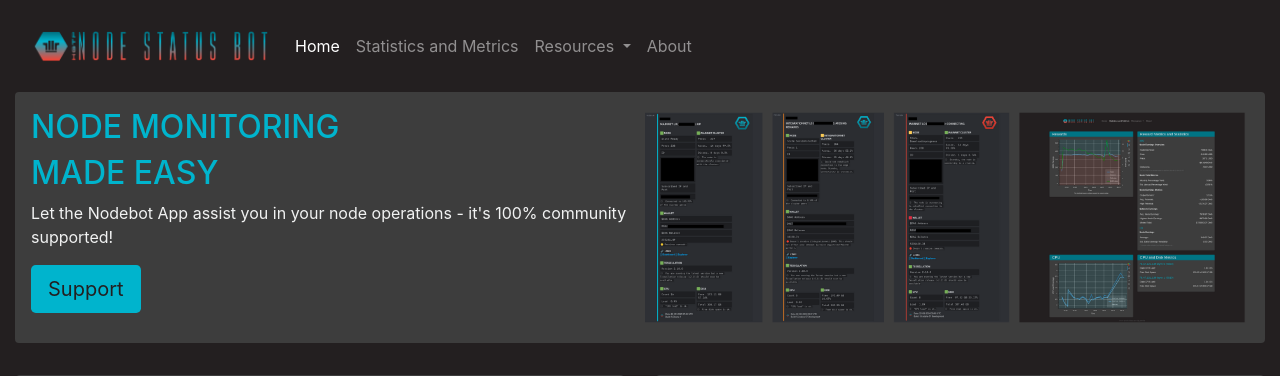
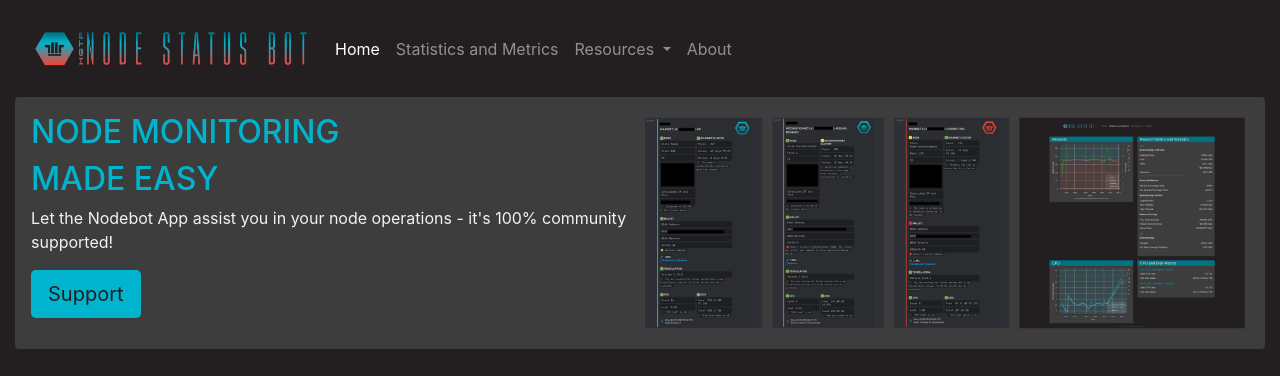
Before and after one commit to buzzgreyday/hgtp-node-discord-bot, a Python web app: template templates/index.html in a window 1280 px wide. Shown: the top 376 px of the page. Run offline with Jinja, Linux system fonts and the light colour scheme; the template is opened without the code that fills it, so the values that code supplies are empty; some libraries are stand-ins or nearby versions.

Commit message:
html navbar

```diff
--- a/templates/index.html
+++ b/templates/index.html
@@ -38,15 +38,15 @@
 </head>
 <body>
     <div class="container-fluid d-flex flex-column mt-3" style="max-width: 80em;">
-        <nav class="navbar navbar-expand-lg navbar-dark w-100" style="max-width: 80em; background-color: #231f20 !important">
+        <nav class="navbar navbar-expand-sm navbar-dark ms-0" style="max-width: 80em; background-color: #231f20 !important">
             <a class="navbar-brand" href="/">
-              <img src="../../static/logo/banner-color.png" style="width: 100%; max-width: 12em; min-width: 6em;" alt="logo">
+              <img src="../../static/logo/banner-color.png" style="width: 100%; max-width: 14em; min-width: 4em;" alt="logo">
             </a>
             <button class="navbar-toggler" type="button" data-toggle="collapse" data-target="#navbarSupportedContent" aria-controls="navbarSupportedContent" aria-expanded="false" aria-label="Toggle navigation">
               <span class="navbar-toggler-icon"></span>
             </button>
             <div class="collapse navbar-collapse" id="navbarSupportedContent">
-              <ul class="navbar-nav me-auto mb-2 mb-lg-0">
+              <ul class="navbar-nav mb-2 mb-sm-0">
                 <li class="nav-item">
                   <a class="nav-link active" aria-current="page" href="/">Home</a>
                 </li>
--- a/templates/pages/about.html
+++ b/templates/pages/about.html
@@ -36,15 +36,15 @@
 </head>
 <body>
     <div class="container-fluid d-flex flex-column mt-3" style="max-width: 80em;">
-        <nav class="navbar navbar-expand-lg navbar-dark w-100" style="max-width: 80em; background-color: #231f20 !important">
+        <nav class="navbar navbar-expand-sm navbar-dark ms-0" style="max-width: 80em; background-color: #231f20 !important">
             <a class="navbar-brand" href="/">
-              <img src="../../static/logo/banner-color.png" style="width: 100%; max-width: 12em; min-width: 6em;" alt="logo">
+              <img src="../../static/logo/banner-color.png" style="width: 100%; max-width: 14em; min-width: 4em;" alt="logo">
             </a>
             <button class="navbar-toggler" type="button" data-toggle="collapse" data-target="#navbarSupportedContent" aria-controls="navbarSupportedContent" aria-expanded="false" aria-label="Toggle navigation">
               <span class="navbar-toggler-icon"></span>
             </button>
             <div class="collapse navbar-collapse" id="navbarSupportedContent">
-              <ul class="navbar-nav me-auto mb-2 mb-lg-0">
+              <ul class="navbar-nav mb-2 mb-sm-0">
                 <li class="nav-item">
                   <a class="nav-link active" aria-current="page" href="/">Home</a>
                 </li>
--- a/templates/pages/statistics.html
+++ b/templates/pages/statistics.html
@@ -36,15 +36,15 @@
     </head>
     <body>
         <div class="container-fluid d-flex flex-column mt-3" style="max-width: 80em;">
-            <nav class="navbar navbar-expand-lg navbar-dark w-100" style="max-width: 80em; background-color: #231f20 !important">
+            <nav class="navbar navbar-expand-sm navbar-dark ms-0" style="max-width: 80em; background-color: #231f20 !important">
             <a class="navbar-brand" href="/">
-                  <img src="../../static/logo/banner-color.png" style="width: 100%; max-width: 12em; min-width: 6em;" alt="logo">
+              <img src="../../static/logo/banner-color.png" style="width: 100%; max-width: 14em; min-width: 4em;" alt="logo">
             </a>
             <button class="navbar-toggler" type="button" data-toggle="collapse" data-target="#navbarSupportedContent" aria-controls="navbarSupportedContent" aria-expanded="false" aria-label="Toggle navigation">
               <span class="navbar-toggler-icon"></span>
             </button>
             <div class="collapse navbar-collapse" id="navbarSupportedContent">
-                  <ul class="navbar-nav me-auto mb-2 mb-lg-0">
+              <ul class="navbar-nav mb-2 mb-sm-0">
                 <li class="nav-item">
                   <a class="nav-link active" aria-current="page" href="/">Home</a>
                 </li>
--- a/templates/stats.html
+++ b/templates/stats.html
@@ -37,15 +37,15 @@
 </head>
 <body>
     <div class="container-fluid d-flex flex-column mt-3" style="max-width: 80em;">
-        <nav class="navbar navbar-expand-lg navbar-dark w-100" style="max-width: 80em; background-color: #231f20 !important">
+        <nav class="navbar navbar-expand-sm navbar-dark ms-0" style="max-width: 80em; background-color: #231f20 !important">
             <a class="navbar-brand" href="/">
-              <img src="../../static/logo/banner-color.png" style="width: 100%; max-width: 12em; min-width: 6em;" alt="logo">
+              <img src="../../static/logo/banner-color.png" style="width: 100%; max-width: 14em; min-width: 4em;" alt="logo">
             </a>
             <button class="navbar-toggler" type="button" data-toggle="collapse" data-target="#navbarSupportedContent" aria-controls="navbarSupportedContent" aria-expanded="false" aria-label="Toggle navigation">
               <span class="navbar-toggler-icon"></span>
             </button>
             <div class="collapse navbar-collapse" id="navbarSupportedContent">
-              <ul class="navbar-nav me-auto mb-2 mb-lg-0">
+              <ul class="navbar-nav mb-2 mb-sm-0">
                 <li class="nav-item">
                   <a class="nav-link active" aria-current="page" href="/">Home</a>
                 </li>
```
Lines whose indentation alone changed are shown as unchanged.
